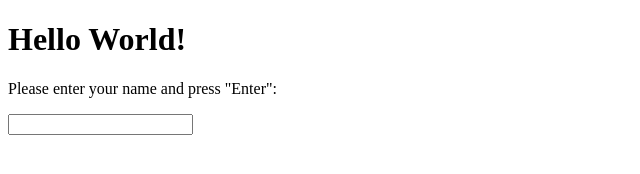
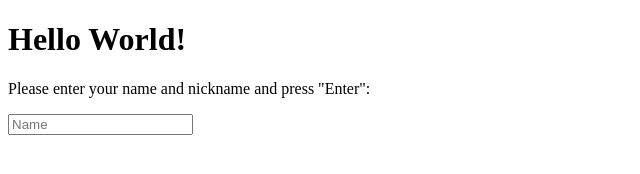
Before and after one commit to DilworthKailey/CIT360, a plain HTML site: page Servlets/web/index.html in a window 1280 px wide. Shown: the whole page, without its empty margins (0-640 px from the left). Drawn offline with Linux system fonts and the light colour scheme.

Commit message:
6/15/17 - Servlets Test2

```diff
--- a/Servlets/web/index.html
+++ b/Servlets/web/index.html
@@ -12,9 +12,9 @@ and open the template in the editor.
     </head>
     <body>
         <div><h1>Hello World!</h1></div>
-        <p>Please enter your name and press "Enter":</p>
+        <p>Please enter your name and nickname and press "Enter":</p>
         <form action="servlet" method="post">
-            <input type="text" name="name">
+            <input type="text" name="name" placeholder="Name">
         </form>
     </body>
 </html>
```
